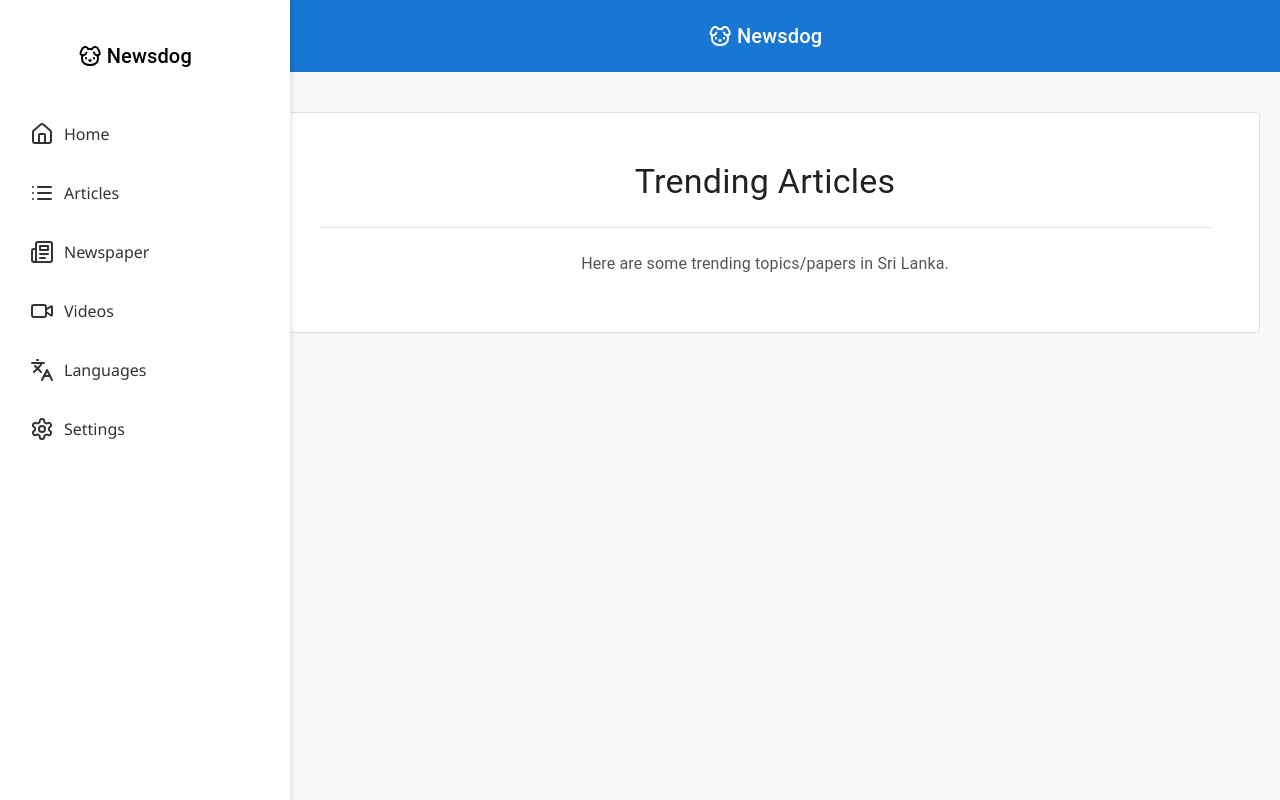
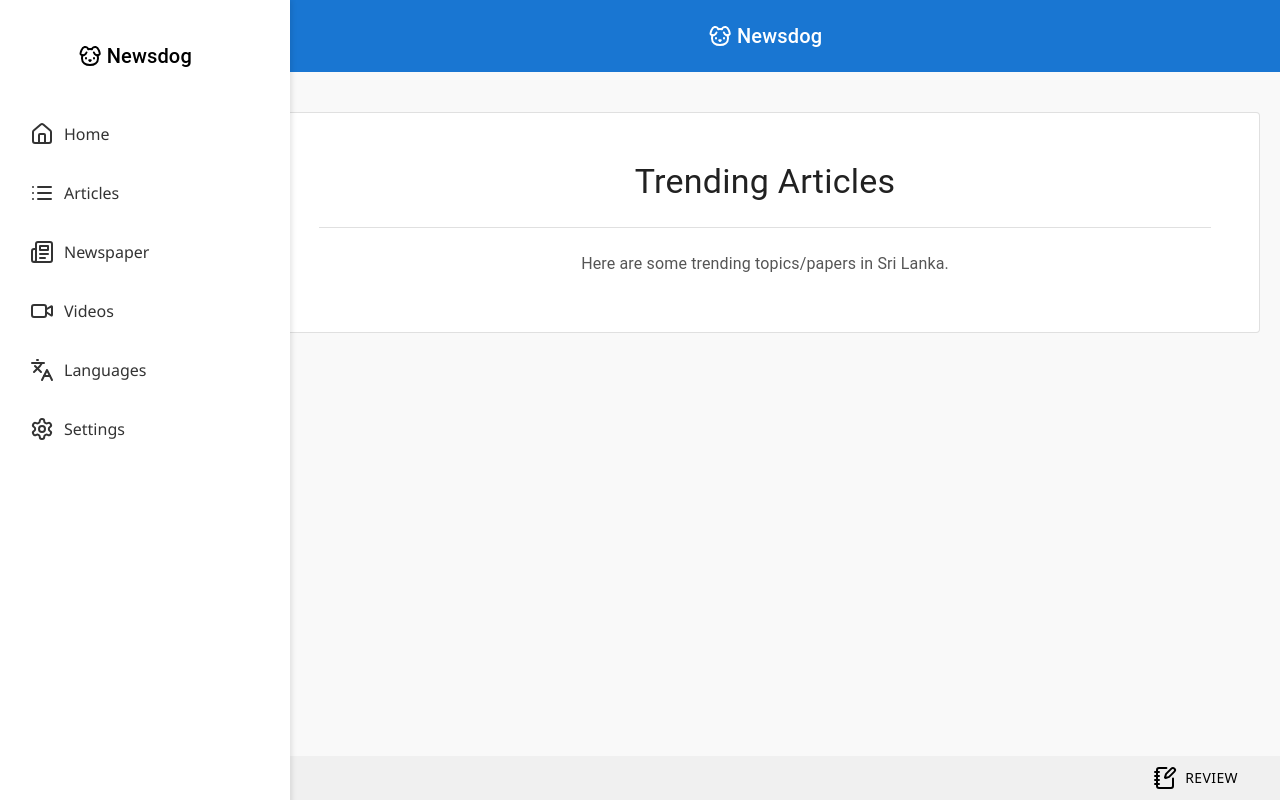
Before and after one commit to RanukaDinsitha/Newsdog, a React (Vite) app: page / in a window 1280 px wide. Built offline with nearby package versions, Linux system fonts and the light colour scheme.

Commit message:
A few, commits!

```diff
--- a/package.json
+++ b/package.json
@@ -26,7 +26,8 @@
     "react-i18next": "^15.0.1",
     "react-player": "^2.16.0",
     "react-router-dom": "^6.26.0",
-    "spotlight": "^0.1.338"
+    "spotlight": "^0.1.338",
+    "tippy.js": "^6.3.7"
   },
   "devDependencies": {
     "@eslint/js": "^9.8.0",
--- a/src/Dashboard.css
+++ b/src/Dashboard.css
@@ -163,6 +163,19 @@ html,
   margin-top: 32px;
 }
 
+.review-box {
+ .review-button{
+  float: right;
+  margin-right: 32px;
+  margin-left: 8px;
+  font-family: 'Segoe UI', Tahoma, Geneva, Verdana, sans-serif;
+ }
+}
+
+/* .space-notebook {
+  margin-left: 32px;
+} */
+
 /* .doggy {
   margin-right: 0px; !important
 } */
--- a/src/Dashboard.tsx
+++ b/src/Dashboard.tsx
@@ -22,6 +22,7 @@ import {
 } from "@mui/material";
 import { useTranslation } from "react-i18next";
 import ReactPlayer from "react-player";
+import TransparentReviewButton from "./components/Review";
 import "./Dashboard.css";
 // import { Player } from "./components/video/Player"
 
@@ -287,6 +288,9 @@ const Dashboard = () => {
               {/* Add any additional routes here */}
             </Routes>
           </Box>
+          <div className="review-box">
+            <TransparentReviewButton />
+          </div>
         </Box>
       </div>
     </Router>
--- a/src/components/Review.tsx
+++ b/src/components/Review.tsx
@@ -1,14 +1,16 @@
 import React from 'react';
 import { Button } from '@mui/material';
 import { NotebookPen } from 'lucide-react';
+import { Tippy } from "tippy.js";
 
 interface TransparentReviewButtonProps {
   onClick?: () => void;
 }
 
-const Review: React.FC<TransparentReviewButtonProps> = ({ onClick }) => {
+const TransparentReviewButton: React.FC<TransparentReviewButtonProps> = ({ onClick }) => {
   return (
     <Button
+      className='review-button'
       variant="outlined"
       color="inherit"
       onClick={onClick}
@@ -21,10 +23,10 @@ const Review: React.FC<TransparentReviewButtonProps> = ({ onClick }) => {
         },
       }}
     >
-      <NotebookPen size={24} />
-      Review
+      <NotebookPen size={24} className='space-notebook'/>
+      &nbsp;&nbsp;Review
     </Button>
   );
 };
 
-export default Review;
+export default TransparentReviewButton;
```
Also changed, not shown: 1 other file (tests, documents, lock files or other folders).
